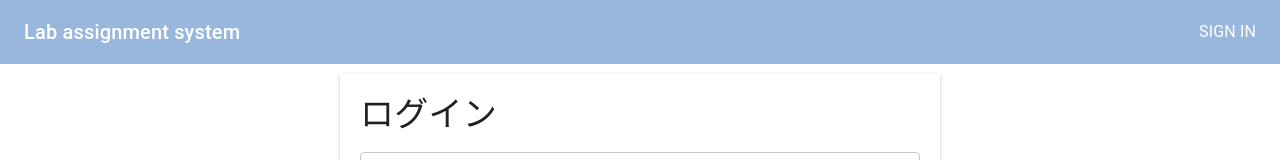
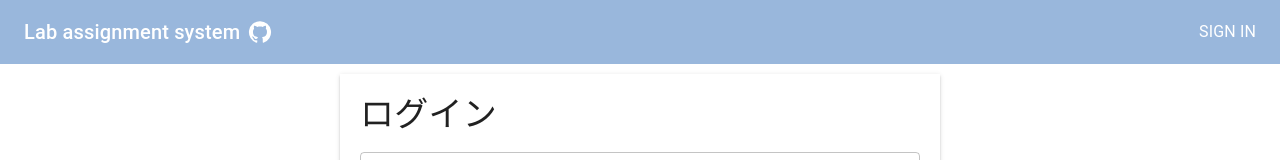
Before and after one commit to earlgray283/lab-assignment-system, a React (Vite) app in the folder webapp/: page /auth/signin in a window 1280 px wide. Shown: the top 160 px of the page. Built offline with nearby package versions, Linux system fonts and the light colour scheme; no server answers.

Commit message:
feat: github repository icon

```diff
--- a/webapp/package.json
+++ b/webapp/package.json
@@ -12,6 +12,7 @@
   "dependencies": {
     "@emotion/react": "^11.9.0",
     "@emotion/styled": "^11.8.1",
+    "@mui/icons-material": "^5.8.3",
     "@mui/material": "^5.8.3",
     "axios": "^0.27.2",
     "chart.js": "^3.8.0",
--- a/webapp/src/components/Appbar.tsx
+++ b/webapp/src/components/Appbar.tsx
@@ -3,16 +3,20 @@ import {
   Box,
   Button,
   Divider,
+  IconButton,
   Menu,
   MenuItem,
   Toolbar,
 } from '@mui/material';
 import { getAuth } from 'firebase/auth';
 import React, { useContext, useState } from 'react';
-import { useNavigate } from 'react-router-dom';
+import { Link, useNavigate } from 'react-router-dom';
+import GitHubIcon from '@mui/icons-material/GitHub';
 
 import { UserContext } from '../App';
 import { TypographyLink } from './util';
+
+const repoLink = 'https://github.com/earlgray283/lab-assignment-system';
 
 export function Appbar(): JSX.Element {
   const user = useContext(UserContext);
@@ -34,6 +38,12 @@ export function Appbar(): JSX.Element {
           <TypographyLink to='/' variant='h6'>
             Lab assignment system
           </TypographyLink>
+          <IconButton
+            onClick={() => window.open(repoLink, '_blank')}
+            sx={{ color: 'white' }}
+          >
+            <GitHubIcon />
+          </IconButton>
 
           <Box sx={{ flexGrow: 1 }} />
 
```
Also changed, not shown: 1 other file (tests, documents, lock files or other folders).
